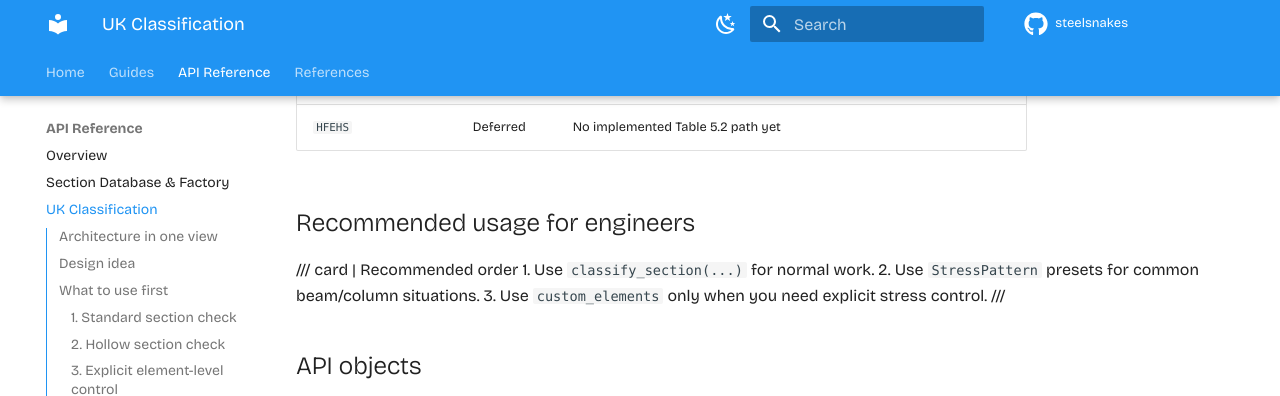
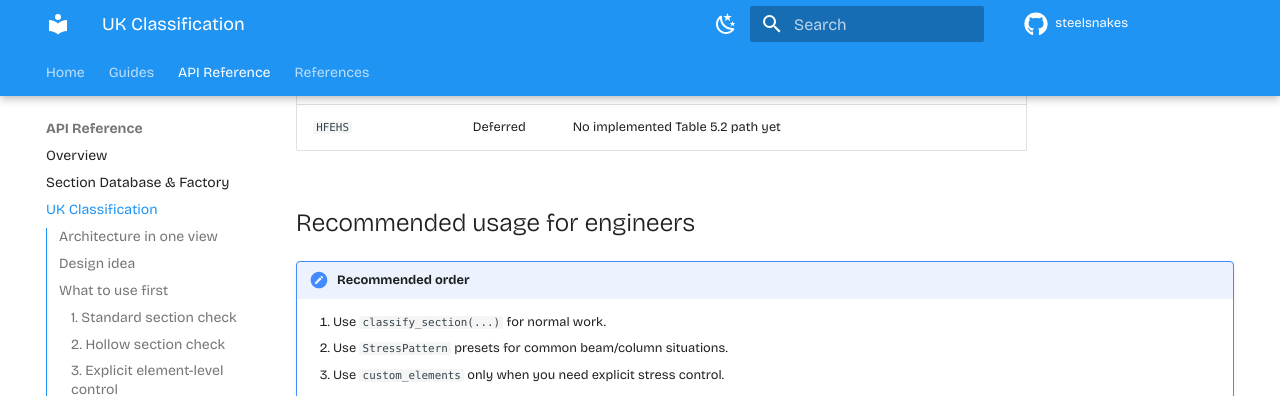
Before and after one commit to waynemaranga/steelsnakes, an MkDocs documentation site: the page built from docs/02-api-reference/04-uk-classification.md, in a window 1280 px wide and 900 px high, scrolled down 2498 px, cut to the strip 0-396 px from the top of the window. Built offline with MkDocs 1.6.1 and Material for MkDocs 9.7.7, drawn with Linux system fonts in a browser that asks for light colours; some web fonts are replaced; comment, search, counter and statistics services are not loaded; part of the change alters nothing that is shown.

Commit message:
Enable card block parsing in MkDocs config
Co-authored-by: waynemaranga <65606005+waynemaranga@users.noreply.github.com>

```diff
--- a/mkdocs.yaml
+++ b/mkdocs.yaml
@@ -98,6 +98,9 @@ markdown_extensions:
   pymdownx.inlinehilite:
   pymdownx.tabbed:
     alternate_style: true
+  pymdownx.blocks.admonition:
+    types:
+      - card
   pymdownx.blocks.tab:
     combine_header_slug: true
     separator: ___
```
